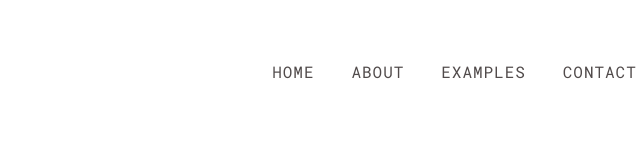
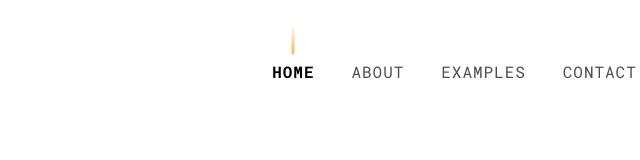
Before and after one commit to gabjohann/RSTI, a website built with Vite: page front-end/fig-pro/index.html in a window 1280 px wide. Shown: the full height of the page, 232-872 px from the left. Built offline with nearby package versions, Linux system fonts and the light colour scheme; a web font is replaced by a local one.

Commit message:
add: active indicator header

```diff
--- a/front-end/fig-pro/index.html
+++ b/front-end/fig-pro/index.html
@@ -18,7 +18,7 @@
       <div class="container">
         <img src="assets/logo.svg" alt="Logo - FIGPRO" />
         <nav>
-          <a href="#">Home</a>
+          <a href="#" class="active">Home</a>
           <a href="#">about</a>
           <a href="#">examples</a>
           <a href="#">contact</a>
--- a/front-end/fig-pro/styles.css
+++ b/front-end/fig-pro/styles.css
@@ -81,6 +81,24 @@ header .container nav a {
   font-size: 1.6rem;
   line-height: 155.3%;
   letter-spacing: 0.96px;
+
+  position: relative;
+}
+
+header .container nav .active {
+  color: var(--black);
+  font-weight: bold;
+}
+
+header .container nav .active:before {
+  content: "";
+  width: 0.4rem;
+  height: 3.2rem;
+  background: url("./assets/line.svg") no-repeat center center;
+  position: absolute;
+  left: 50%;
+  margin-left: -0.2rem;
+  top: -3.6rem;
 }
 
 header .container nav a:hover {
```
